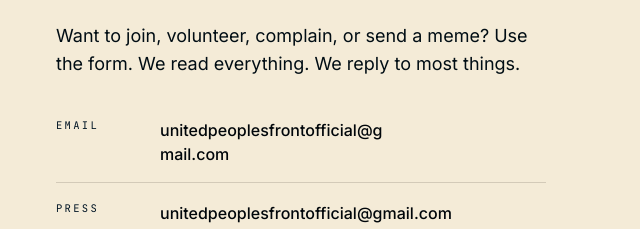
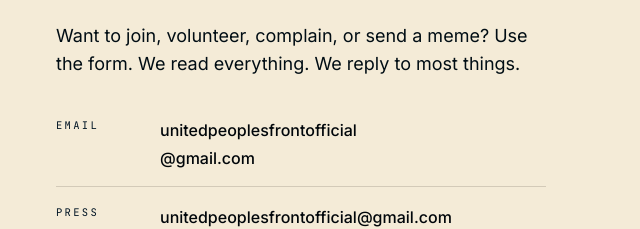
Before and after one commit to preetbiswas12/unitedpeoplesfront, a Next.js app: page / in a window 1280 px wide. Shown: the part 9690-9919 px from the top of the page, without its empty margins (0-640 px from the left). Built offline with nearby package versions, Linux system fonts and the light colour scheme; no server answers; grey boxes are pictures that could not be loaded.

Commit message:
fix layout 4

```diff
--- a/src/app/(cjp-layout)/page.tsx
+++ b/src/app/(cjp-layout)/page.tsx
@@ -401,7 +401,7 @@ export default function Home() {
         <div className="max-w-[1280px] mx-auto px-5 sm:px-8 lg:px-[56px]">
           <div className="grid grid-cols-1 lg:grid-cols-[0.9fr_1.1fr] gap-10 sm:gap-12 lg:gap-[80px] items-start">
 
-            <div className="flex flex-col w-full min-w-0">
+            <div className="flex flex-col w-full min-w-0 max-w-none">
               <span className="font-mono text-[11px] tracking-[0.22em] uppercase text-ink-2 mb-4 block">
                 Get in touch
               </span>
@@ -410,7 +410,7 @@ export default function Home() {
                 <br />
                 with us.
               </h2>
-              <p className="font-sans text-[18px] leading-[1.55] text-ink-2 max-w-full lg:max-w-[560px]">
+              <p className="font-sans text-[18px] leading-[1.55] text-ink-2 max-w-none lg:max-w-[560px]">
                 Want to join, volunteer, complain, or send a meme? Use the form. We read everything. We reply to most things.
               </p>
 
@@ -422,10 +422,17 @@ export default function Home() {
                     </span>
                     <span
                       className={`font-sans text-[15px] sm:text-[16px] text-ink font-medium flex flex-col gap-1 min-w-0 w-full ${
-                        item.label === "Email" ? "max-w-[17ch] sm:max-w-[22ch] break-all" : ""
+                        item.label === "Email" ? "sm:max-w-[22ch]" : ""
                       }`}
                     >
-                      {item.value}
+                      {item.label === "Email" ? (
+                        <>
+                          <span className="block break-keep">unitedpeoplesfrontofficial</span>
+                          <span className="block break-keep">@gmail.com</span>
+                        </>
+                      ) : (
+                        item.value
+                      )}
                       {item.subValue && (
                         <span className="font-mono text-[10.5px] tracking-[0.2em] uppercase text-ink-3 font-normal">
                           {item.subValue}
```
